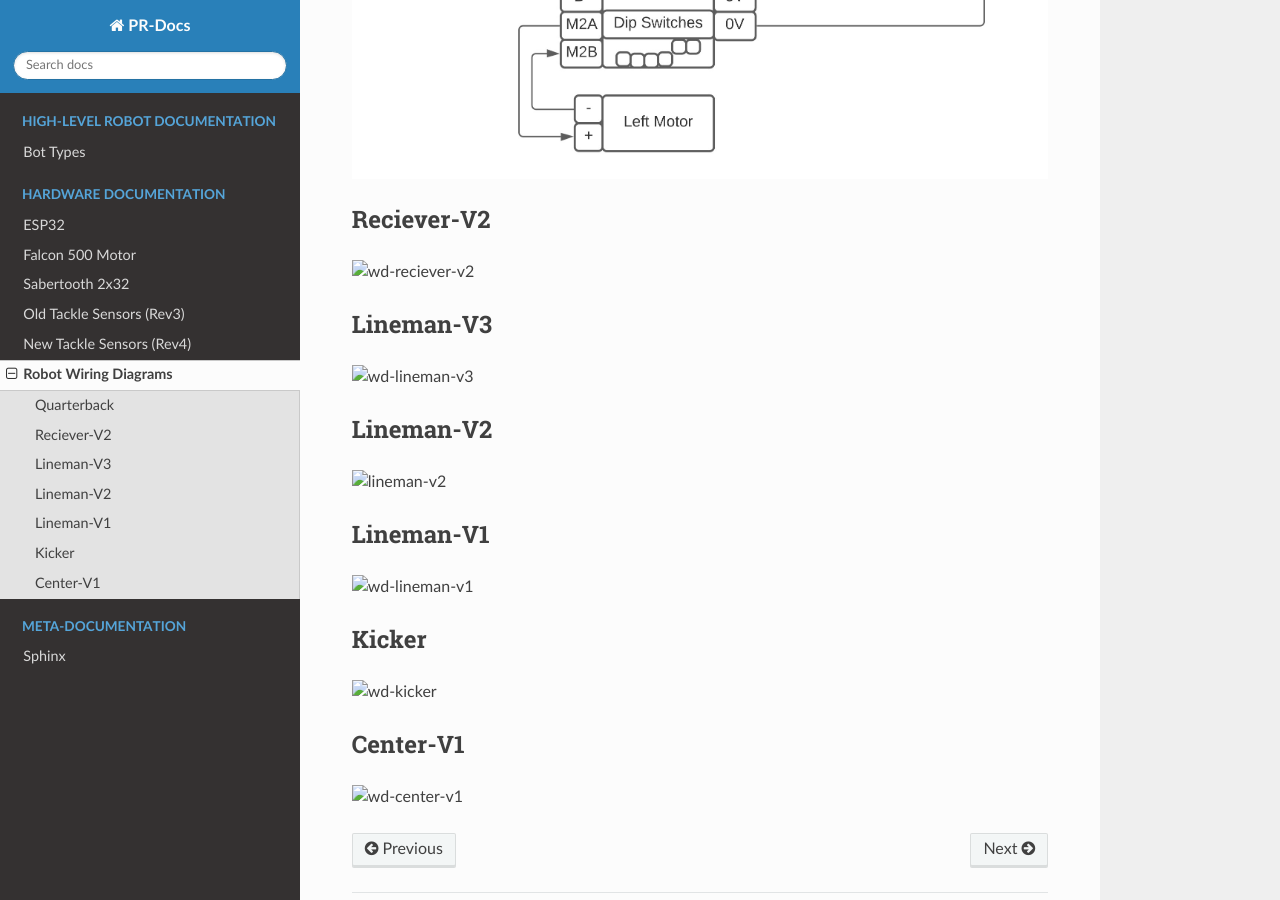
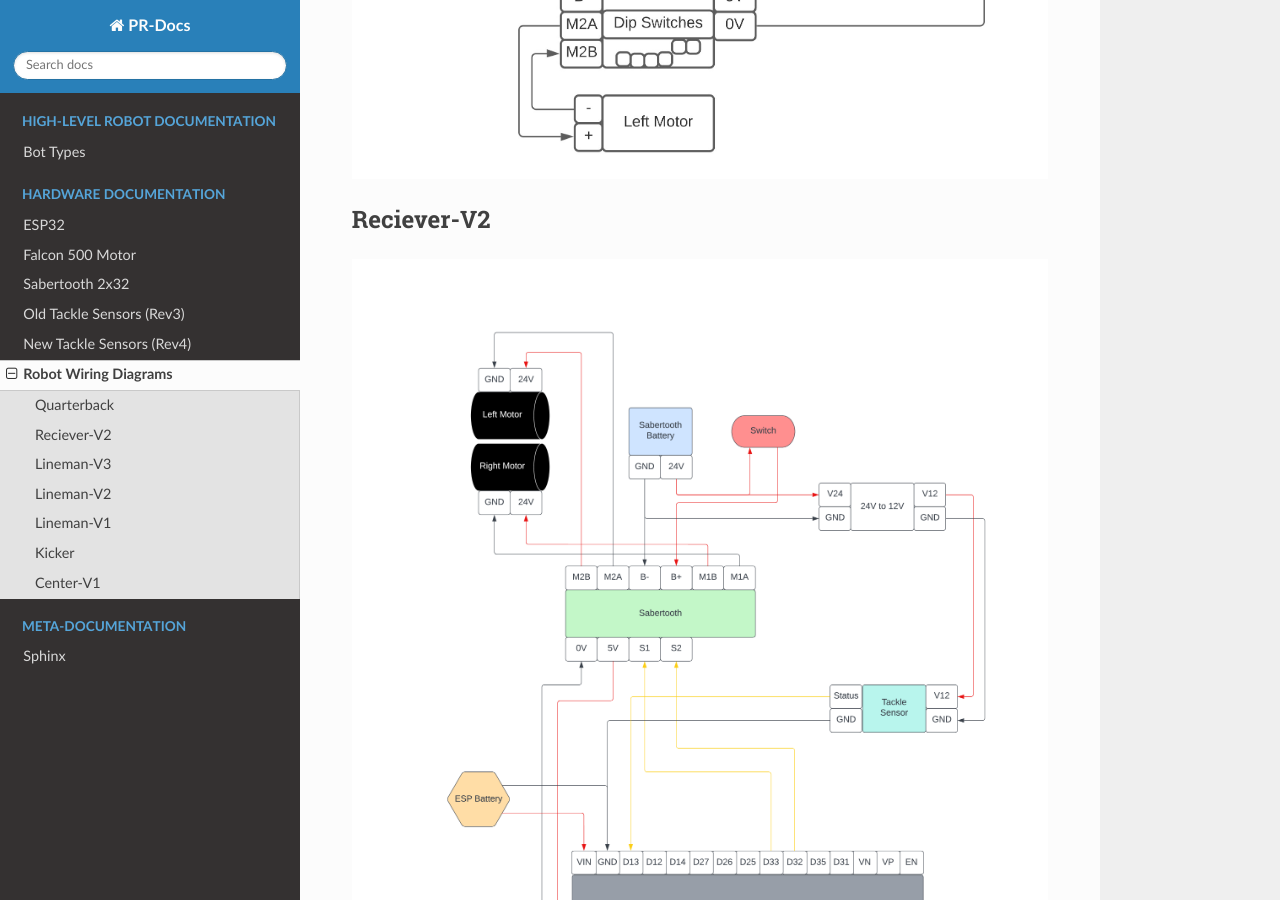
Before and after one commit to PolarRobotics/PR-Docs, a Sphinx documentation site: the page built from docs/source/hardware/wiring.md, in a window 1280 px wide and 900 px high, scrolled down 1179 px. Built offline with Sphinx 7.4.7 and the Read the Docs theme 2.0.0, drawn with Linux system fonts in a browser that asks for light colours.

Commit message:
fixed hardware images
mostly moved wiring diags, but also deleted duplicate tacke sensor images

```diff
--- a/docs/source/hardware/wiring.md
+++ b/docs/source/hardware/wiring.md
@@ -1,21 +1,21 @@
 # Robot Wiring Diagrams
 ## Quarterback
-![Quarterback Wiring Diagram](../_static/images/hardware/wiring/quarterback-wiring.png)
+![Quarterback Wiring Diagram](../_static/images/hardware/wiring/wd-quarterback.png)
 
 ## Reciever-V2
-![wd-reciever-v2](_static/images/wd-reciever-v2.png)
+![wd-reciever-v2](../_static/images/hardware/wiring/wd-reciever-v2.png)
 
 ## Lineman-V3
-![wd-lineman-v3](_static/images/wd-lineman-V3.png)
+![wd-lineman-v3](../_static/images/hardware/wiring/wd-lineman-V3.png)
 
 ## Lineman-V2
-![lineman-v2](_static/images/wd-lineman-v2.png)
+![lineman-v2](../_static/images/hardware/wiring/wd-lineman-v2.png)
 
 ## Lineman-V1
-![wd-lineman-v1](_static/images/wd-lineman-v1.png)
+![wd-lineman-v1](../_static/images/hardware/wiring/wd-lineman-v1.png)
 
 ## Kicker
-![wd-kicker](_static/images/wd-kicker.png)
+![wd-kicker](../_static/images/hardware/wiring/wd-kicker.png)
 
 ## Center-V1
-![wd-center-v1](_static/images/wd-center-v1.png)
+![wd-center-v1](../_static/images/hardware/wiring/wd-center-v1.png)
```
Also changed, not shown: docs/source/_static/images/hardware/wiring/quarterback-wiring.png (deleted), docs/source/_static/images/hardware/wiring/wd-center-v1.png (renamed from docs/source/_static/images/wd-center-v1.png), docs/source/_static/images/hardware/wiring/wd-kicker.png (renamed from docs/source/_static/images/wd-kicker.png), docs/source/_static/images/hardware/wiring/wd-lineman-V3.png (renamed from docs/source/_static/images/wd-lineman-V3.png), docs/source/_static/images/hardware/wiring/wd-lineman-v1.png (renamed from docs/source/_static/images/wd-lineman-v1.png), docs/source/_static/images/hardware/wiring/wd-lineman-v2.png (renamed from docs/source/_static/images/wd-lineman-v2.png), docs/source/_static/images/hardware/wiring/wd-quarterback.png (renamed from docs/source/_static/images/wd-quarterback.png), docs/source/_static/images/hardware/wiring/wd-reciever-v2.png (renamed from docs/source/_static/images/wd-reciever-v2.png), docs/source/_static/images/ts-rev3.png (deleted), docs/source/_static/images/ts-sheet1.png (deleted), docs/source/_static/images/ts-sheet2.png (deleted).
